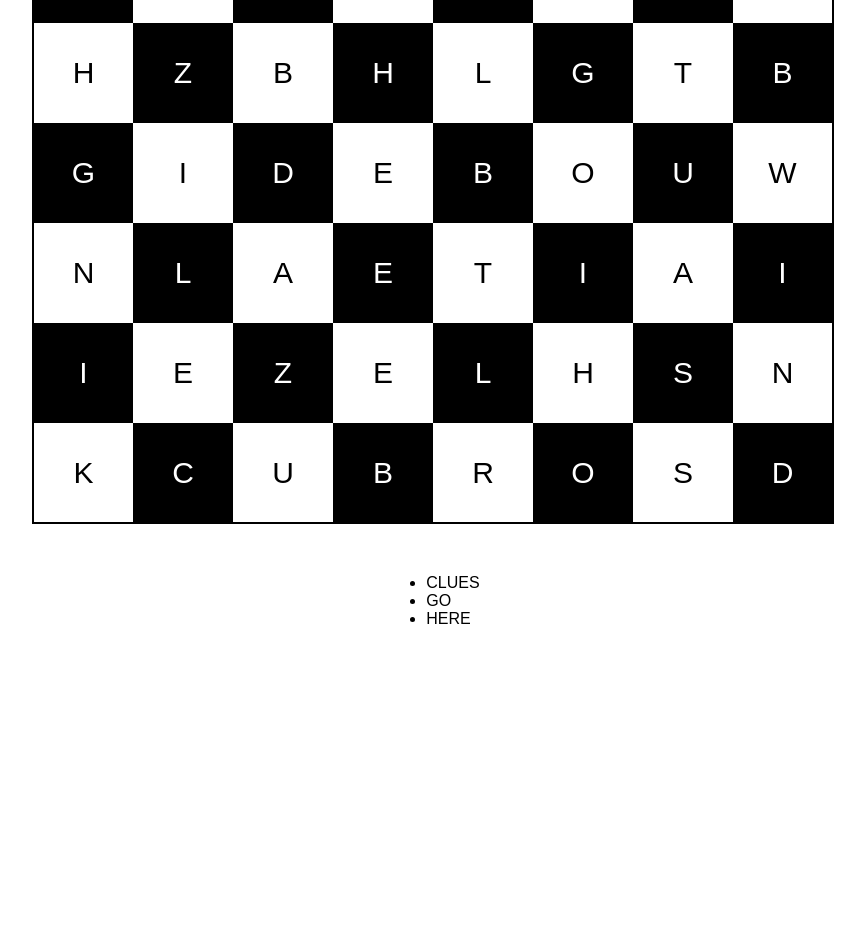
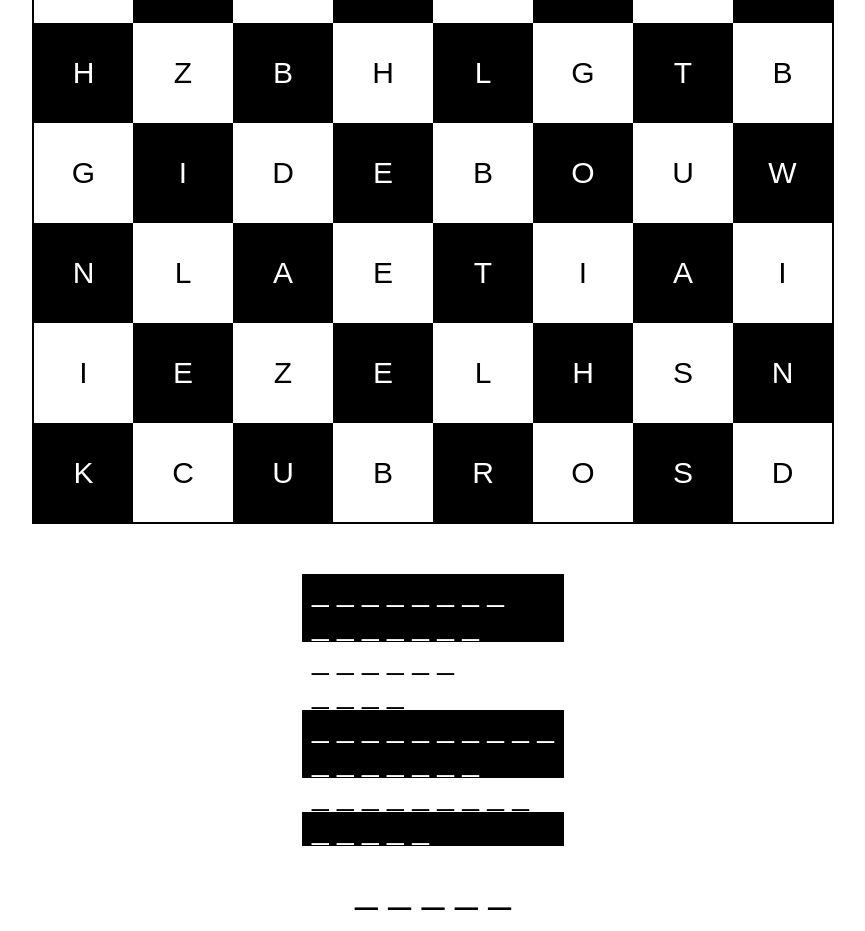
Before and after one commit to shortc1rcuit/shortc1rcuit.github.io, a plain HTML site: page Puzzles/AOC/aoc.html in a window 1280 px wide. Shown: the part 440-1371 px from the top of the page, without its empty margins (207-1072 px from the left). Before the commit the page ends 1076 px from the top, so only its background shows below. Drawn offline with Linux system fonts and the light colour scheme; a web font is replaced by a local one.

Commit message:
Finished base puzzle

```diff
--- a/Puzzles/AOC/aoc.html
+++ b/Puzzles/AOC/aoc.html
@@ -95,10 +95,17 @@
             </table>
 
             <ul>
-                <li>CLUES</li>
-                <li>GO</li>
-                <li>HERE</li>
+                <li style="background-color: black; color: white;">_ _ _ _ _ _ _ _</li>
+                <li style="background-color: black; color: white;">_ _ _ _ _ _ _</li>
+                <li>_ _ _ _ _ _</li>
+                <li>_ _ _ _</li>
+                <li style="background-color: black; color: white;">_ _ _ _ _ _ _ _ _ _</li>
+                <li style="background-color: black; color: white;">_ _ _ _ _ _ _</li>
+                <li>_ _ _ _ _ _ _ _ _</li>
+                <li style="background-color: black; color: white;">_ _ _ _ _</li>
             </ul>
+
+            <p>_ _ _ _ _</p>
         </div>
     </body>
 </html>
--- a/Puzzles/AOC/style.css
+++ b/Puzzles/AOC/style.css
@@ -38,12 +38,12 @@ td{
     height: 100px;
 }
 
-tr:nth-child(odd) td:nth-child(odd){
+tr:nth-child(odd) td:nth-child(even){
     background-color: black;
     color: white;
 }
 
-tr:nth-child(even) td:nth-child(even){
+tr:nth-child(even) td:nth-child(odd){
     background-color: black;
     color: white;
 }
@@ -51,6 +51,19 @@ tr:nth-child(even) td:nth-child(even){
 ul{
     display: table;
     margin: 0 auto;
+    list-style-type: none;
+    padding: 0;
+    font-size: 30px;
+}
+
+li{
+    padding: 0 10px;
+}
+
+p{
+    text-align: center;
+    margin: 20px auto;
+    font-size: 40px;
 }
 
 #puzzle{
```
